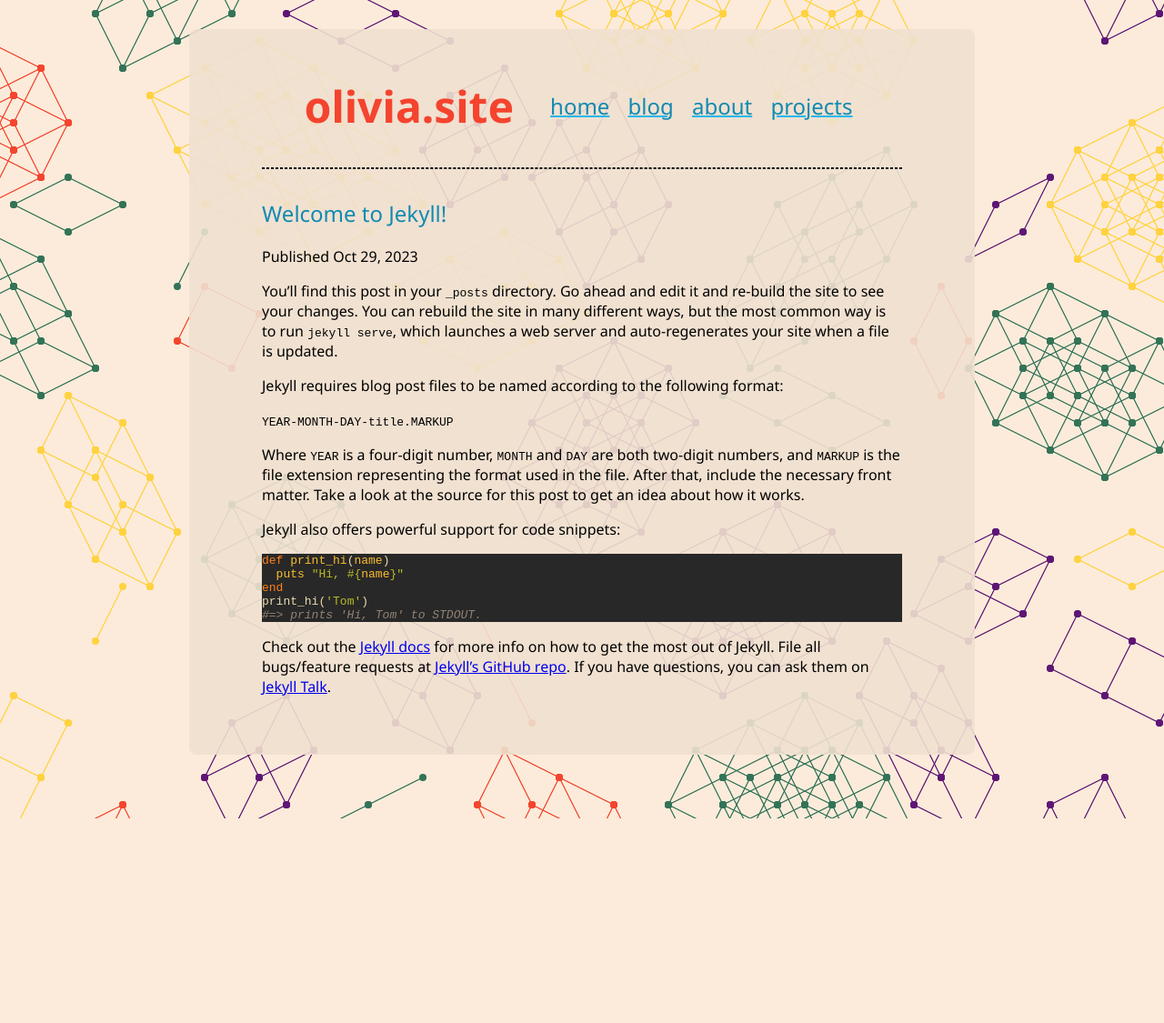
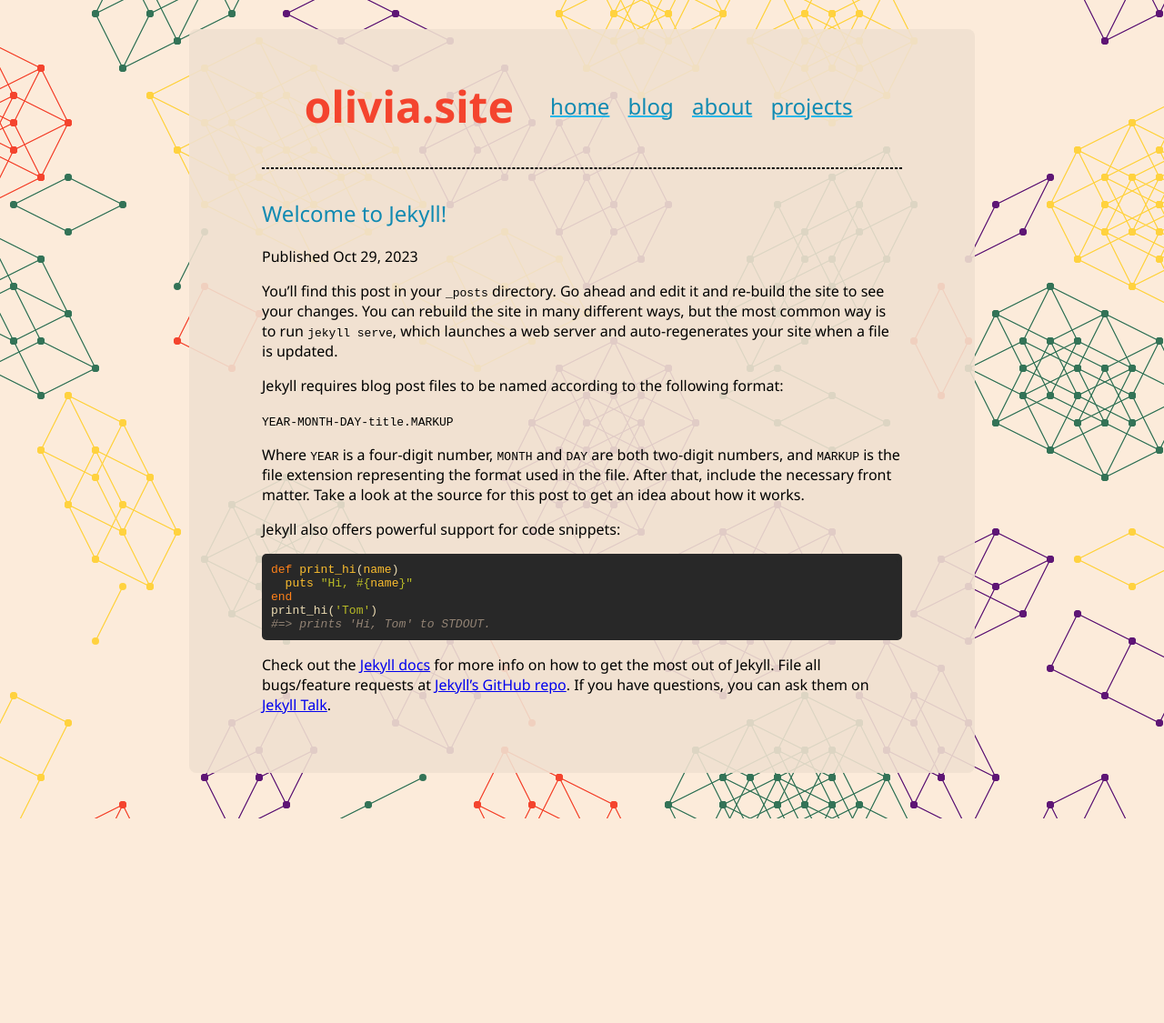
Before and after one commit to RocketRace/rocketrace.github.io, a Jekyll site: the page built from _posts/2023-10-29-welcome-to-jekyll.md, in a window 1280 px wide. Shown: the whole page at 91% size. Built offline with Jekyll 4.4.1, drawn with Linux system fonts in a browser that asks for light colours.

Commit message:
better codeblocks

```diff
--- a/assets/main.scss
+++ b/assets/main.scss
@@ -124,6 +124,9 @@ body {
   background: #282828;
   color: #ebdbb2;
   background-color: #282828;
+  border-radius: 5px;
+  padding: 5px;
+  margin: 0;
 }
 .highlight .c {
   color: #928374;
```
Also changed, not shown: projects.md (added, +2 -0 lines).
